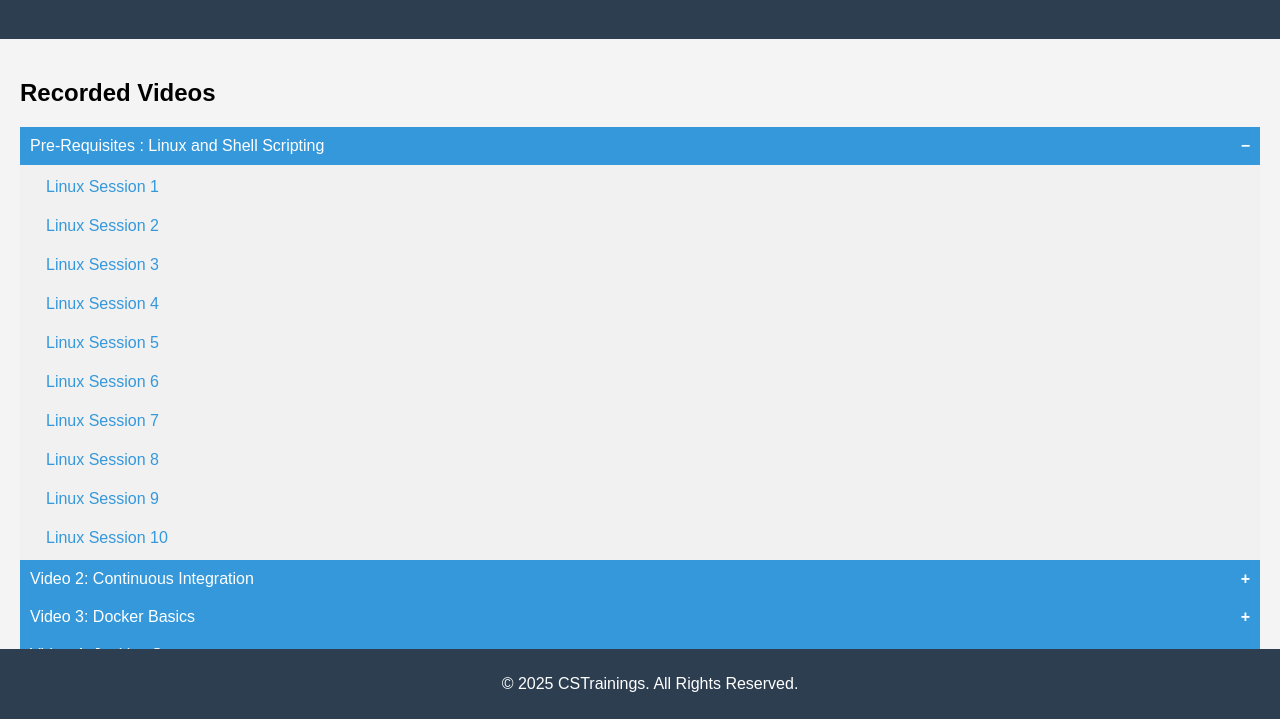
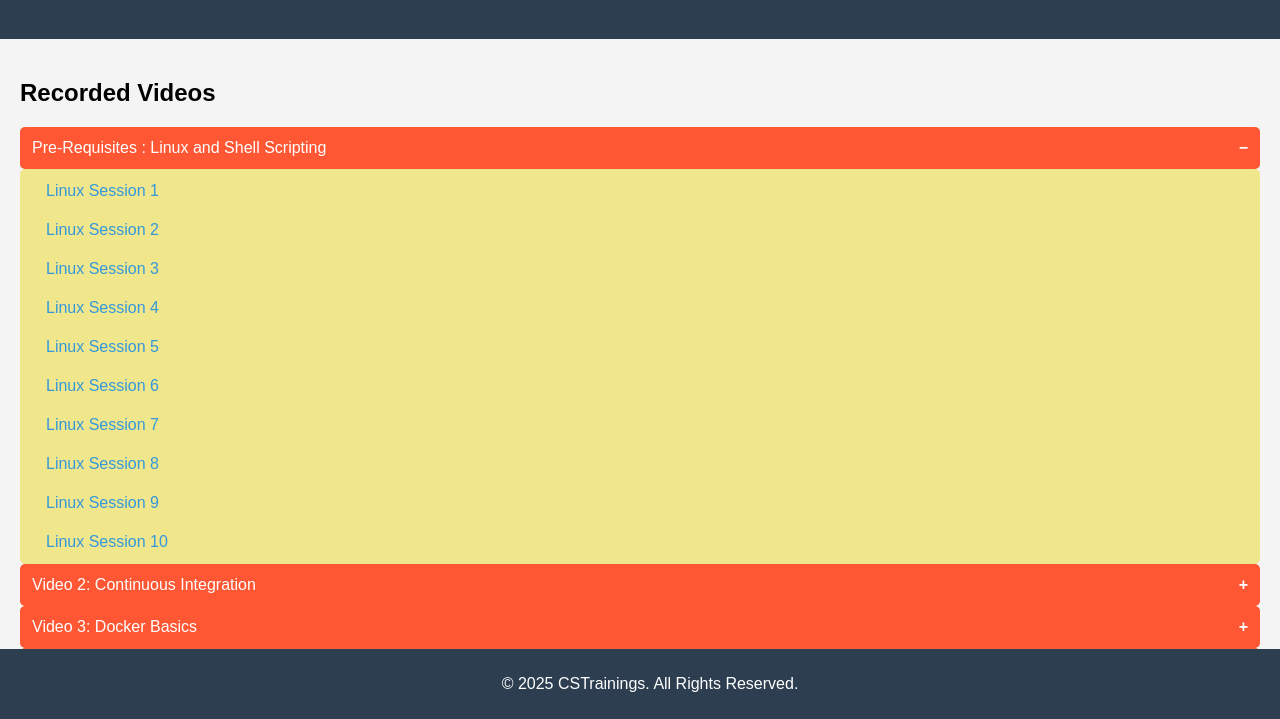
Before and after one commit to devops7am2025/devops7am2025.github.io, a plain HTML site: page index.html in a window 1280 px wide. Both pictures are taken after a click on the button "Pre-Requisites : Linux and Shell Scripting". Shown: the part 81-800 px from the top of the page. Drawn offline with Linux system fonts and the light colour scheme.

Commit message:
Update index.html

```diff
--- a/index.html
+++ b/index.html
@@ -21,16 +21,22 @@
         .container {
             padding: 20px;
         }
+        /* Collapsible Button Styling */
         .collapsible {
-            background-color: #3498db;
+            background-color: #FF5733; /* Vivid Orange */
             color: white;
             cursor: pointer;
-            padding: 10px;
+            padding: 12px;
             width: 100%;
             text-align: left;
             border: none;
             outline: none;
             font-size: 16px;
+            border-radius: 5px; /* Rounded corners */
+            transition: background-color 0.3s;
+        }
+        .collapsible:hover {
+            background-color: #FF4500; /* Bright Red-Orange on hover */
         }
         .collapsible:after {
             content: '\002B'; /* Plus sign */
@@ -42,21 +48,25 @@
         .active:after {
             content: "\2212"; /* Minus sign */
         }
+        /* Content Section Styling */
         .content {
             padding: 0 18px;
             display: none;
             overflow: hidden;
-            background-color: #f1f1f1;
+            background-color: #F0E68C; /* Vivid Yellow */
+            border-radius: 5px; /* Rounded corners */
         }
         .content a {
             display: block;
-            color: #3498db;
+            color: #3498db; /* Vivid Blue */
             text-decoration: none;
             padding: 8px;
             margin: 5px 0;
+            border-radius: 4px;
+            transition: background-color 0.3s;
         }
         .content a:hover {
-            background-color: #ddd;
+            background-color: #1E90FF; /* Bright Blue on hover */
         }
         footer {
             text-align: center;
```
